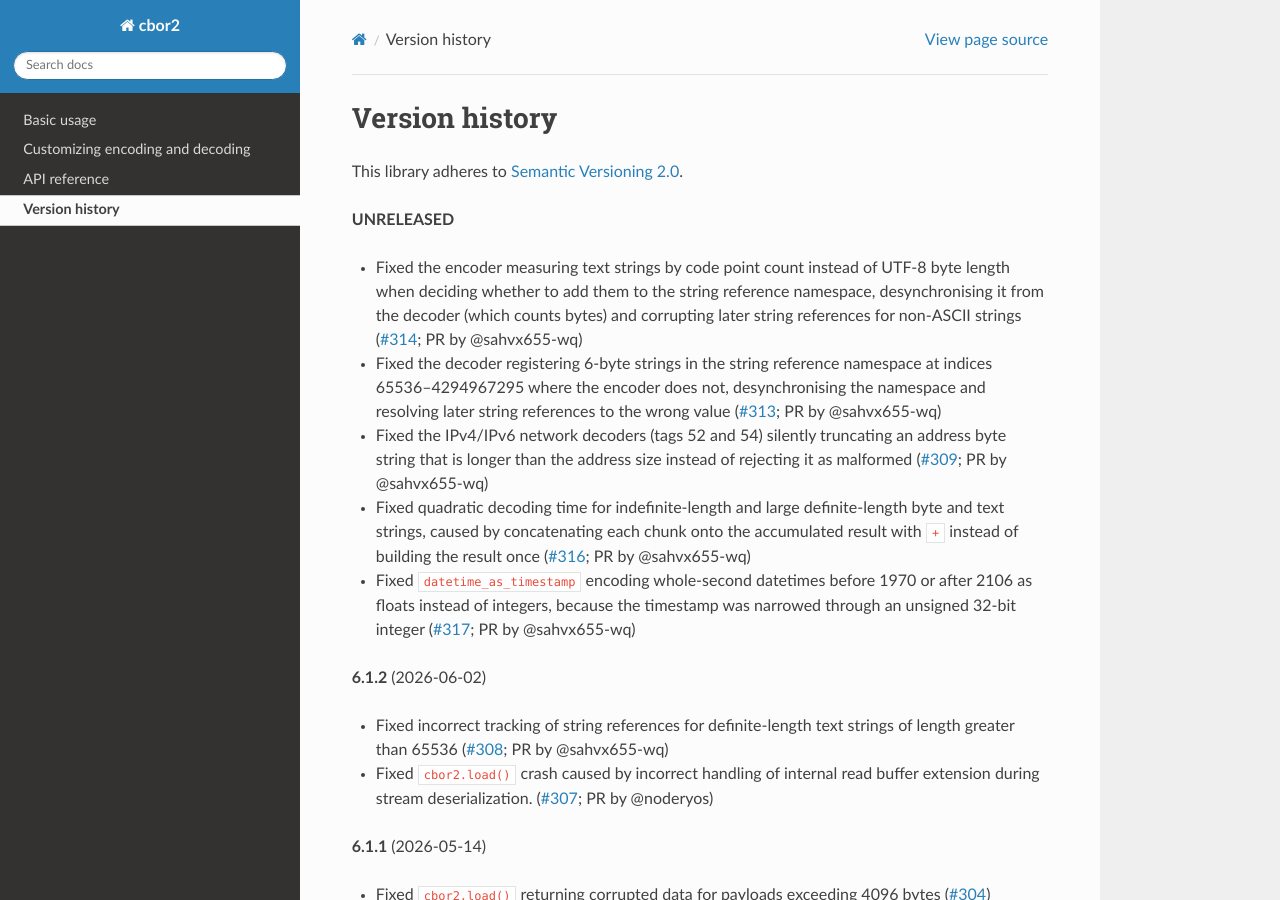
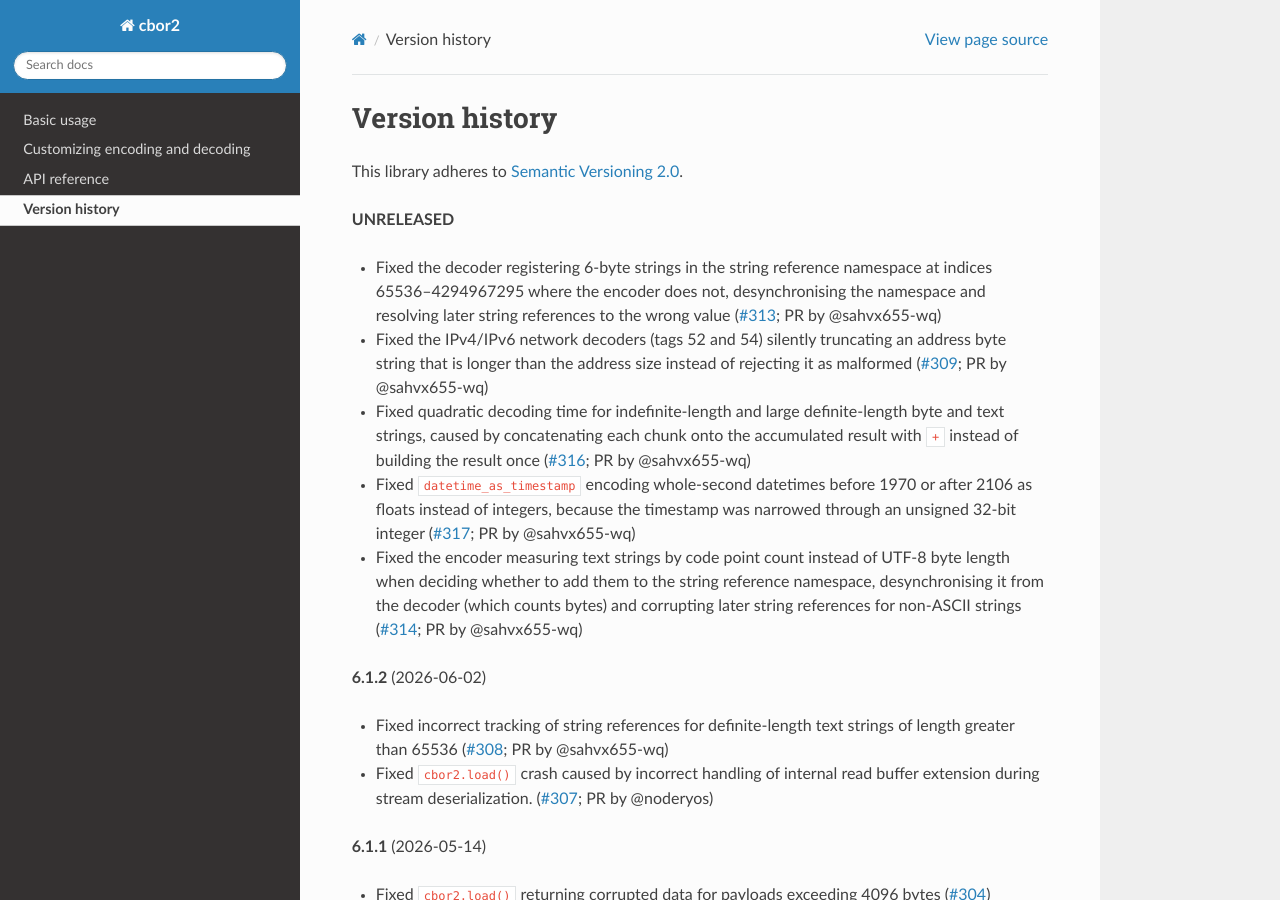
Before and after one commit to agronholm/cbor2, a Sphinx documentation site: the page built from docs/versionhistory.rst, in a window 1280 px wide and 900 px high. Built offline with Sphinx 7.4.7 and the Read the Docs theme 3.1.0, drawn with Linux system fonts in a browser that asks for light colours; the version number could not be read and is left out; some of the changed lines change nothing that is shown.

Commit message:
Relocated the changelog entry

```diff
--- a/docs/versionhistory.rst
+++ b/docs/versionhistory.rst
@@ -7,10 +7,6 @@
 
 **UNRELEASED**
 
-- Fixed the encoder measuring text strings by code point count instead of UTF-8 byte length when
-  deciding whether to add them to the string reference namespace, desynchronising it from the
-  decoder (which counts bytes) and corrupting later string references for non-ASCII strings
-  (`#314 <https://github.com/agronholm/cbor2/pull/314>`_; PR by @sahvx655-wq)
 - Fixed the decoder registering 6-byte strings in the string reference namespace at indices
   65536–4294967295 where the encoder does not, desynchronising the namespace and resolving later
   string references to the wrong value
@@ -25,6 +21,10 @@
 - Fixed ``datetime_as_timestamp`` encoding whole-second datetimes before 1970 or after 2106 as
   floats instead of integers, because the timestamp was narrowed through an unsigned 32-bit integer
   (`#317 <https://github.com/agronholm/cbor2/pull/317>`_; PR by @sahvx655-wq)
+- Fixed the encoder measuring text strings by code point count instead of UTF-8 byte length when
+  deciding whether to add them to the string reference namespace, desynchronising it from the
+  decoder (which counts bytes) and corrupting later string references for non-ASCII strings
+  (`#314 <https://github.com/agronholm/cbor2/pull/314>`_; PR by @sahvx655-wq)
 
 **6.1.2** (2026-06-02)
 
```
